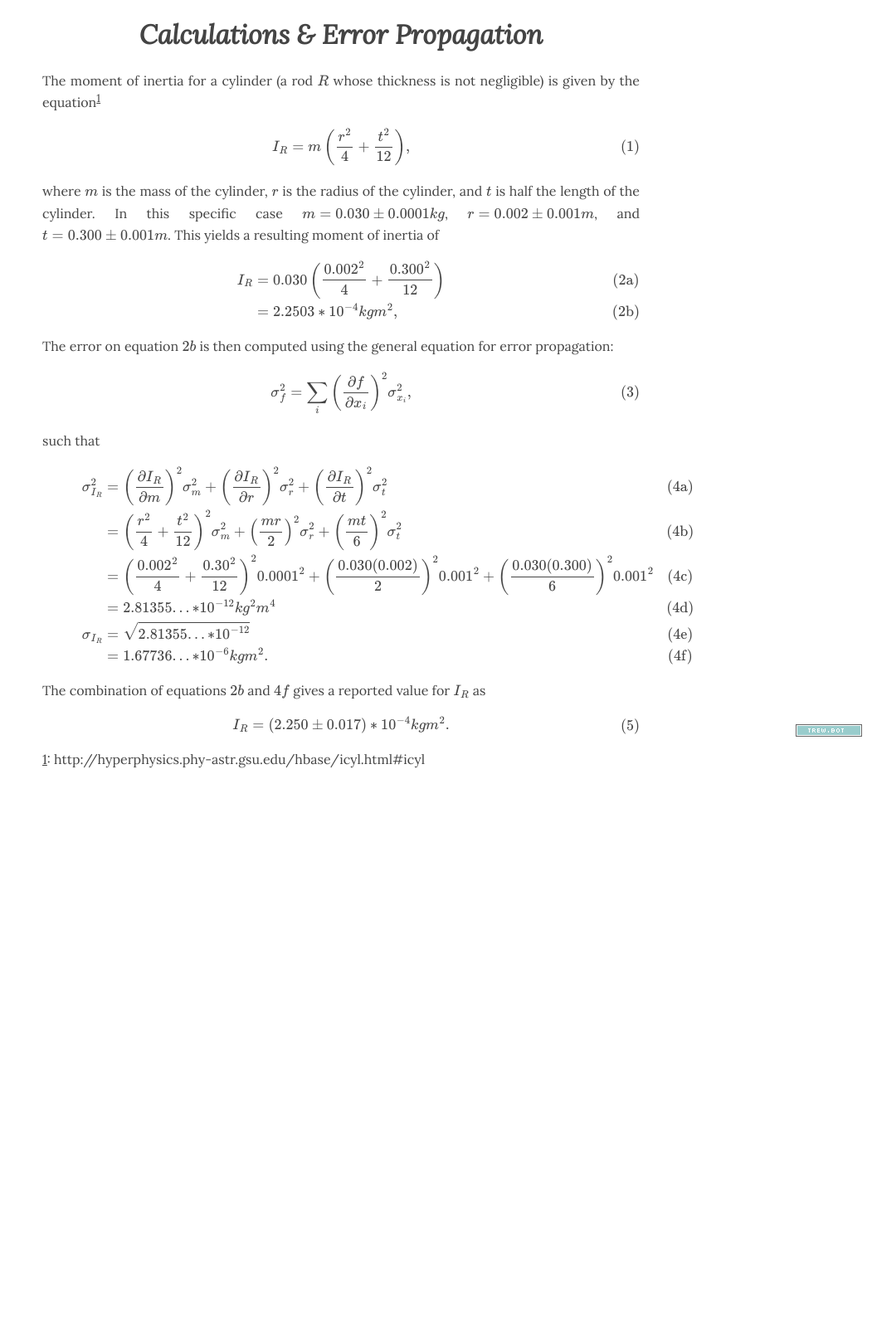
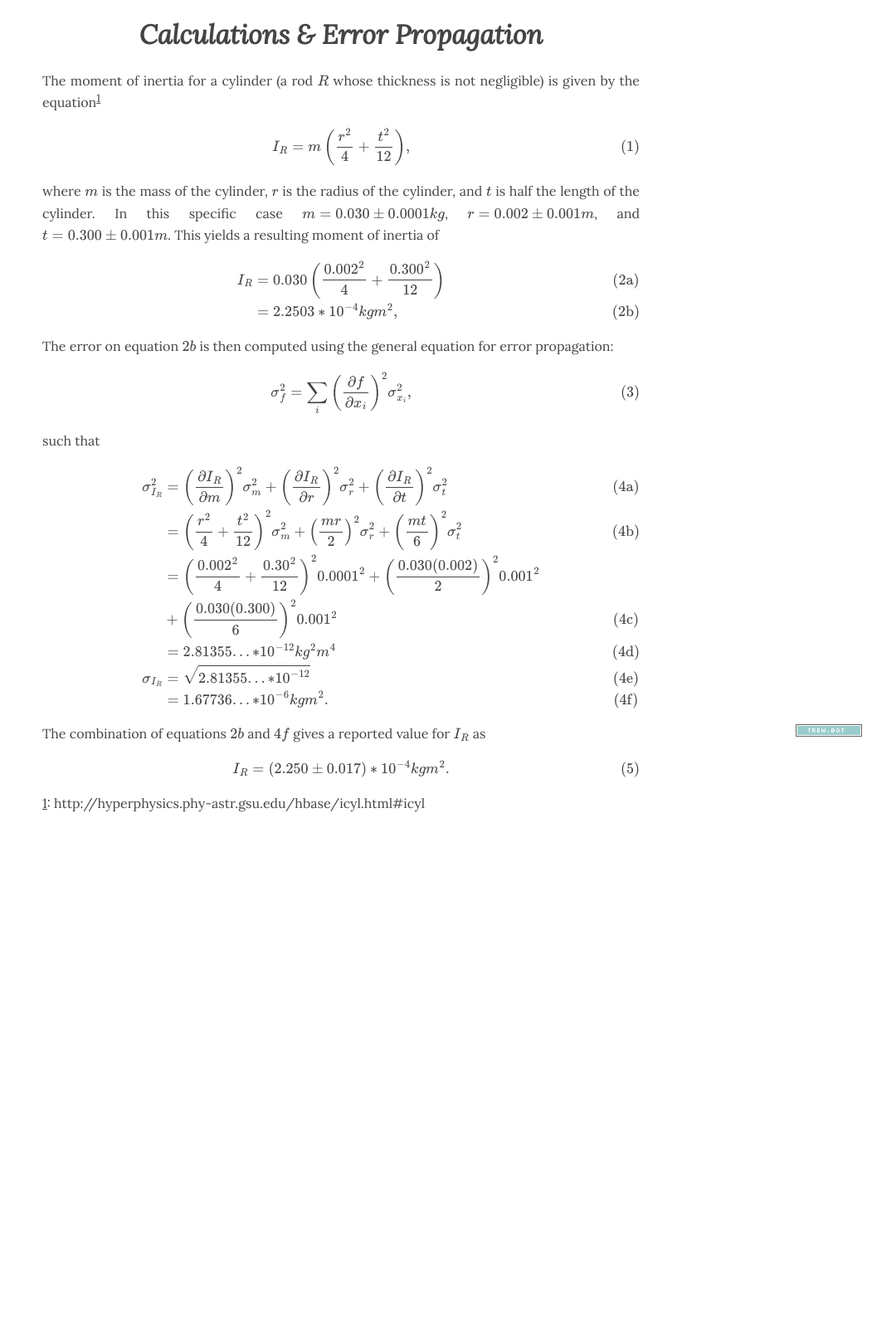
Before and after one commit to una-ada/una-ada.github.io, a Jekyll site: the page built from phys/301/lab/5/math-error-propagation.md, in a window 1280 px wide. Shown: the whole page at 83% size, without its empty margins (229-1280 px from the left). Built offline with Jekyll 4.4.1, drawn with Linux system fonts in a browser that asks for light colours; some web fonts are replaced; our own code applies the rules of GitHub Pages for plain Markdown files; formulas are drawn with MathJax 3; after the commit the page ends 1503 px from its top, so only the background shows below that.

Commit message:
Fixed width issue.

```diff
--- a/phys/301/lab/5/math-error-propagation.md
+++ b/phys/301/lab/5/math-error-propagation.md
@@ -27,7 +27,7 @@ $$
 \begin{align}
 \sigma_{I_R}^2 &= \left(\frac{\partial I_R}{\partial m}\right)^2\sigma^2_m + \left(\frac{\partial I_R}{\partial r}\right)^2\sigma^2_r + \left(\frac{\partial I_R}{\partial t}\right)^2\sigma^2_t\tag{4a}\\
 &=\left(\frac{r^2}{4}+\frac{t^2}{12}\right)^2\sigma^2_m + \left(\frac{mr}{2}\right)^2\sigma^2_r + \left(\frac{mt}{6}\right)^2\sigma^2_t\tag{4b}\\
-&=\left(\frac{0.002^2}{4}+\frac{0.30^2}{12}\right)^20.0001^2 + \left(\frac{0.030(0.002)}{2}\right)^20.001^2 + \left(\frac{0.030(0.300)}{6}\right)^20.001^2\tag{4c}\\
+&=\left(\frac{0.002^2}{4}+\frac{0.30^2}{12}\right)^20.0001^2 + \left(\frac{0.030(0.002)}{2}\right)^20.001^2\\ &+ \left(\frac{0.030(0.300)}{6}\right)^20.001^2\tag{4c}\\
 &=2.81355...*10^{-12}kg^2m^4\tag{4d}\\
 \sigma_{I_R}&=\sqrt{2.81355...*10^{-12}}\tag{4e}\\
 &=1.67736...*10^{-6}kgm^2.\tag{4f}
```
